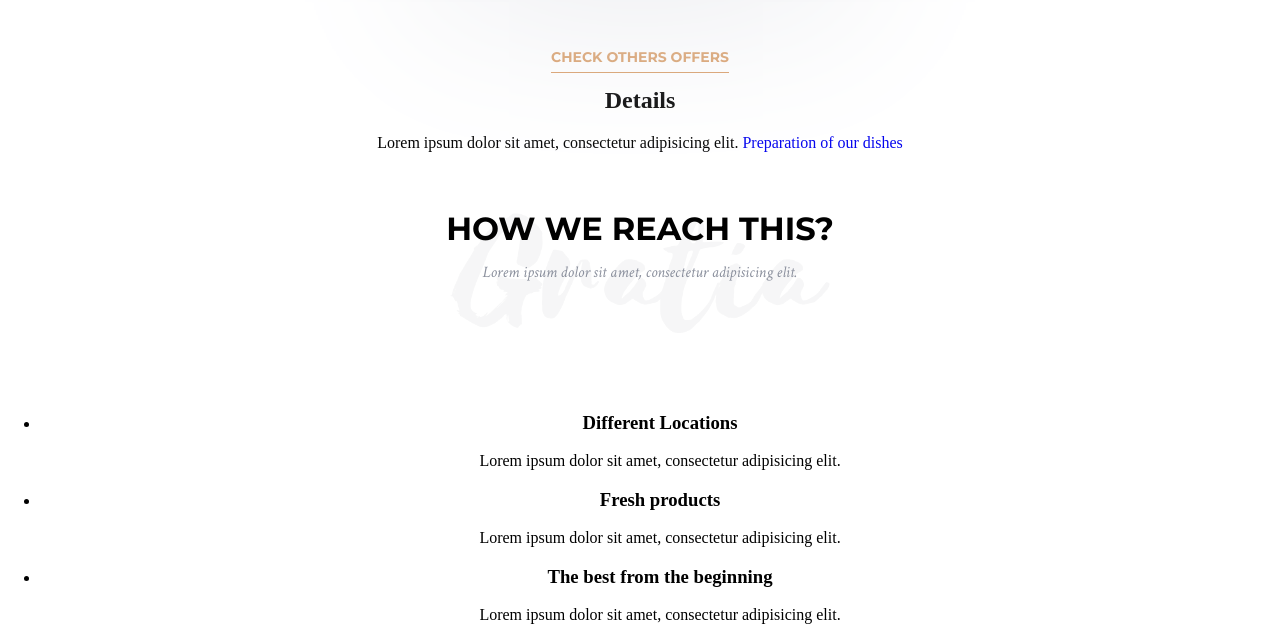
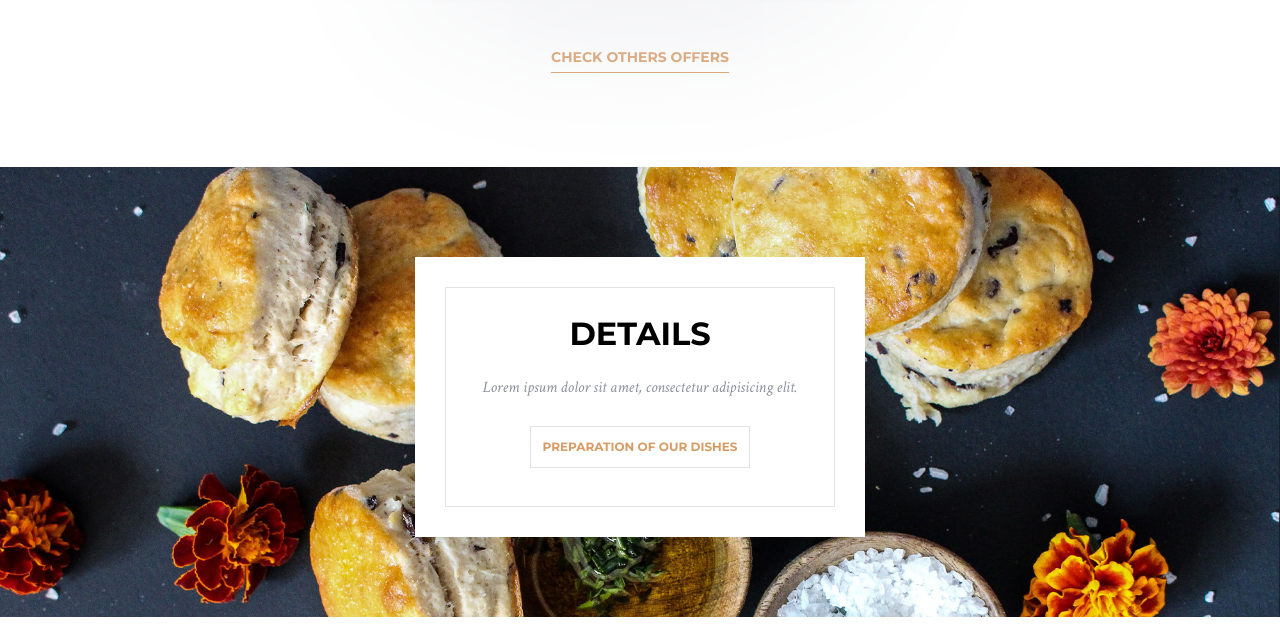
Before and after one commit to deniolp/gratia, a website: page source/index.html in a window 1280 px wide. Shown: the part 1523-2158 px from the top of the page. Drawn offline with nearby package versions, Linux system fonts and the light colour scheme; files that its build step writes are made by us from their sources.

Commit message:
Оформление блока details

```diff
--- a/source/index.html
+++ b/source/index.html
@@ -48,37 +48,39 @@
     <section class="offers">
       <header class="main-header">
         <h2 class="main-title">Perfection</h2>
-        <p class="main-text">Lorem ipsum dolor sit amet, consectetur adipisicing elit.</p>
+        <p class="italic-text">Lorem ipsum dolor sit amet, consectetur adipisicing elit.</p>
       </header>
       <ul class="offers__list">
         <li class="offers__item">
           <h3>Desserts</h3>
-          <span class="main-text">Lorem ipsum dolor sit amet, consectetur adipisicing elit.</span>
+          <span class="italic-text">Lorem ipsum dolor sit amet, consectetur adipisicing elit.</span>
         </li>
         <li class="offers__item">
           <h3>Smoothies</h3>
-          <span class="main-text">Lorem ipsum dolor sit amet, consectetur adipisicing elit.</span>
+          <span class="italic-text">Lorem ipsum dolor sit amet, consectetur adipisicing elit.</span>
         </li>
         <li class="offers__item">
           <h3>Breakfast</h3>
-          <span class="main-text">Lorem ipsum dolor sit amet, consectetur adipisicing elit.</span>
+          <span class="italic-text">Lorem ipsum dolor sit amet, consectetur adipisicing elit.</span>
         </li>
       </ul>
       <footer class="offers__footer">
-        <a href="#" class="link">Check others offers</a>
+        <a href="#">Check others offers</a>
       </footer>
     </section>
     <section class="details">
-      <p>
-        <h2 class="details-title">Details</h2>
-        <span>Lorem ipsum dolor sit amet, consectetur adipisicing elit.</span>
-        <a href="#" class="link">Preparation of our dishes</a>
-      </p>
+      <div class="details__wrapper">
+        <div class="details__block">
+          <h2 class="details__title">Details</h2>
+          <span class="italic-text italic-text--details">Lorem ipsum dolor sit amet, consectetur adipisicing elit.</span>
+          <a href="#">Preparation of our dishes</a>
+        </div>
+      </div>
     </section>
     <section class="features">
       <header class="main-header">
         <h2 class="main-title">How we reach this?</h2>
-        <p class="main-text">Lorem ipsum dolor sit amet, consectetur adipisicing elit.</p>
+        <p class="italic-text">Lorem ipsum dolor sit amet, consectetur adipisicing elit.</p>
       </header>
       <ul class="features__list">
         <li class="features__item">
--- a/source/sass/blocks/details.scss
+++ b/source/sass/blocks/details.scss
@@ -0,0 +1,52 @@
+.details {
+  width: 100%;
+  min-height: 450px;
+  background-image: url("../img/details.jpg");
+  background-repeat: no-repeat;
+  background-position: center;
+  background-size: cover;
+  padding-top: 90px;
+}
+
+.details__wrapper {
+  width: 450px;
+  min-height: 250px;
+  margin: 0 auto;
+  background-color: white;
+  padding: 30px;
+}
+
+.details__block {
+  min-height: 220px;
+  border: solid 1px rgba(138, 143, 156, 0.251);
+  padding-top: 30px;
+
+  & a {
+    display: block;
+    width: 220px;
+    margin: 0 auto;
+    padding: 10px;
+    font-family: 'Montserrat', Arial, sans-serif;
+    text-transform: uppercase;
+    font-size: 12px;
+    line-height: 20px;
+    font-weight: bold;
+    color: $brown-color;
+    border: solid 1px rgba(138, 143, 156, 0.251);
+
+    &:hover {
+      color: $brown-hover;
+    }
+  }
+}
+
+.details__title {
+  margin: 0;
+  padding: 0;
+  font-family: 'Montserrat', Arial, sans-serif;
+  text-transform: uppercase;
+  font-size: 32px;
+  line-height: 32px;
+  font-weight: bold;
+  padding-bottom: 20px;
+}
--- a/source/sass/blocks/main-text.scss
+++ b/source/sass/blocks/italic-text.scss
@@ -1,4 +1,4 @@
-.main-text {
+.italic-text {
   font-family: 'Crimson Text', Georgia, serif;
   font-style: italic;
   color: $grey-text;
@@ -6,4 +6,9 @@
   line-height: 36px;
   margin: 0;
   padding: 0;
+
+  &--details {
+    display: inline-block;
+    margin-bottom: 20px;
+  }
 }
--- a/source/sass/blocks/offers.scss
+++ b/source/sass/blocks/offers.scss
@@ -1,3 +1,7 @@
+.offers {
+  margin-bottom: 100px;
+}
+
 .offers__list {
   @include list-reset;
   margin: 0;
--- a/source/sass/style.scss
+++ b/source/sass/style.scss
@@ -10,8 +10,7 @@
 @import "blocks/offers";
 @import "blocks/main-header";
 @import "blocks/main-title";
-@import "blocks/main-text";
-@import "blocks/link";
+@import "blocks/italic-text";
 @import "blocks/details";
 @import "blocks/features";
 @import "blocks/page-footer.scss";
```
Also changed, not shown: source/img/details.jpg (added), source/sass/blocks/link.scss (deleted).
